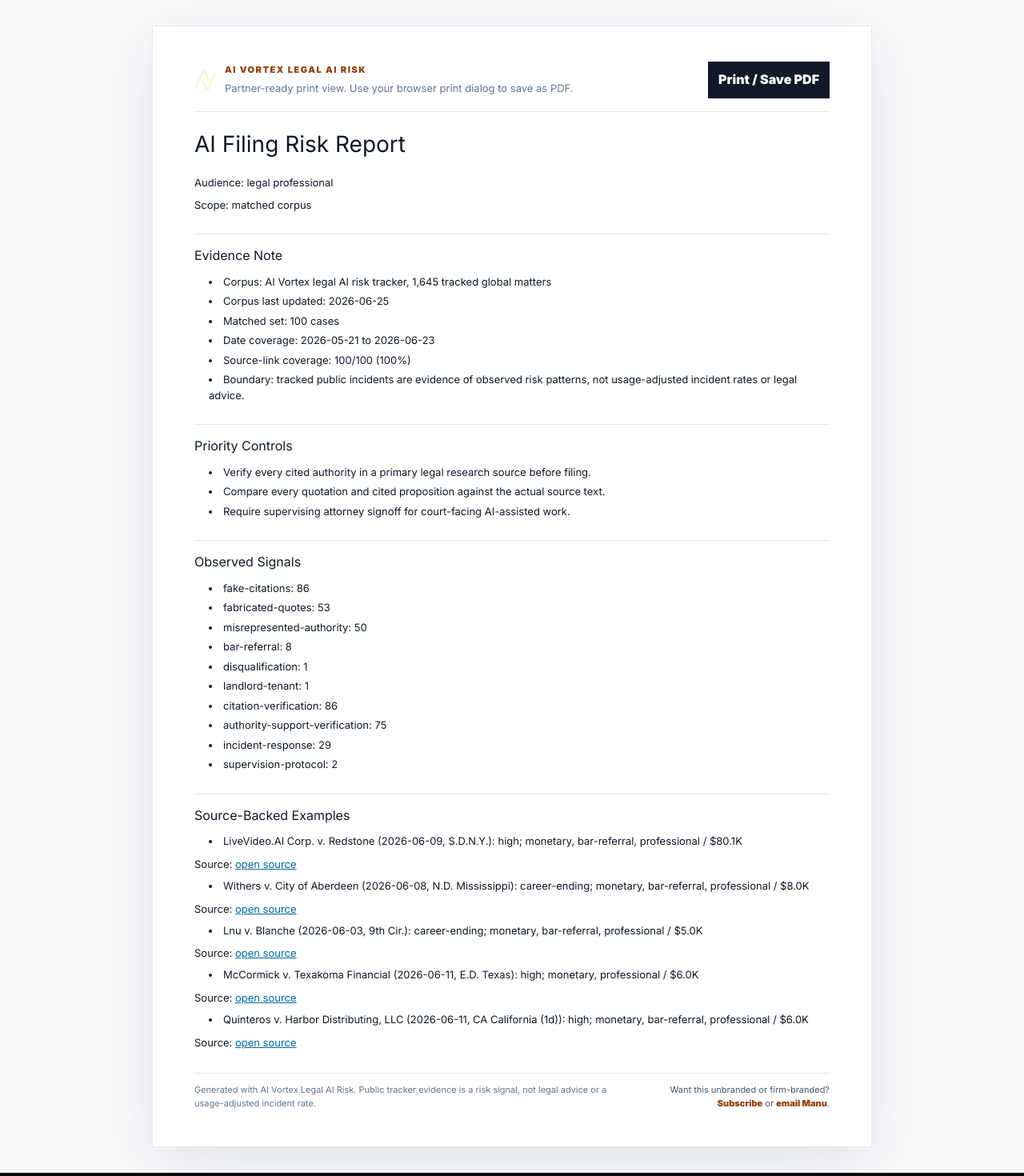
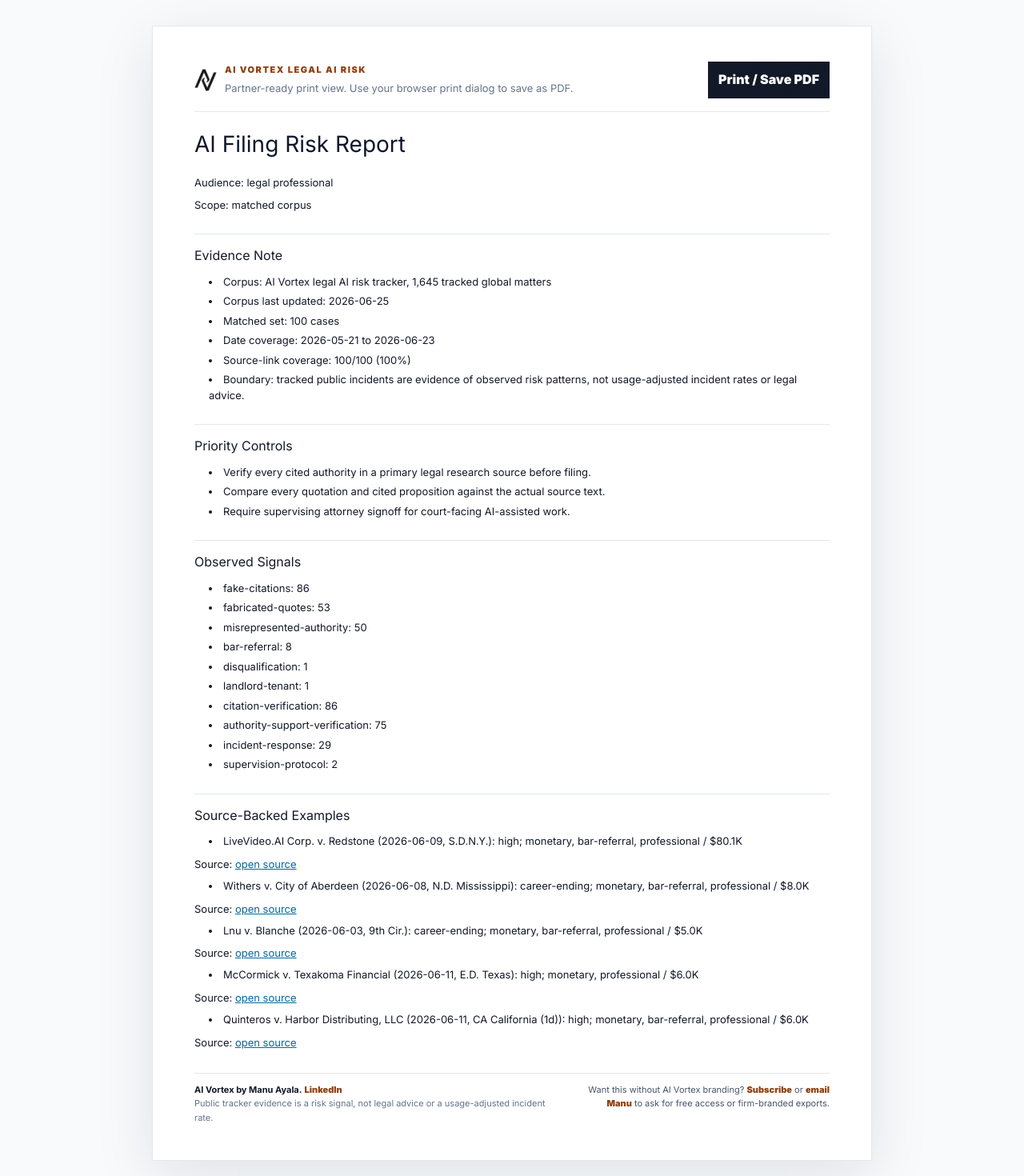
Before and after one commit to ayalamanuliber/sanctions-tracker, a Next.js app: page /artifact/print in a window 1280 px wide. Shown: the top 1470 px of the page at 80% size. Built offline with nearby package versions, Linux system fonts and the light colour scheme.

Commit message:
Refine print artifact attribution CTA

```diff
--- a/app/artifact/print/page.tsx
+++ b/app/artifact/print/page.tsx
@@ -25,7 +25,7 @@ export default async function ArtifactPrintPage({ searchParams }: PageProps) {
       <article style={{ maxWidth: 900, margin: "0 auto", background: "#fff", border: "1px solid #e5e7eb", padding: "44px 52px", boxShadow: "0 20px 70px rgba(15, 23, 42, 0.10)" }}>
         <div className="screen-only report-shell" style={{ display: "flex", justifyContent: "space-between", gap: 16, alignItems: "center", borderBottom: "1px solid #e5e7eb", paddingBottom: 16, marginBottom: 24 }}>
           <div style={{ display: "flex", alignItems: "center", gap: 10 }}>
-            <img src="/av-logo-nav.png" alt="AI Vortex" style={{ width: 28, height: 28 }} />
+            <img src="/av-logo-nav.png" alt="AI Vortex" className="screen-logo" />
             <div>
               <div style={{ color: "#92400e", fontSize: 11, fontWeight: 800, letterSpacing: "0.14em", textTransform: "uppercase" }}>AI Vortex Legal AI Risk</div>
               <div style={{ color: "#64748b", fontSize: 13, marginTop: 4 }}>Partner-ready print view. Use your browser print dialog to save as PDF.</div>
@@ -49,15 +49,21 @@ export default async function ArtifactPrintPage({ searchParams }: PageProps) {
         </div>
         <div className="artifact-body" dangerouslySetInnerHTML={{ __html: html }} />
         <footer>
-          <div>Generated with AI Vortex Legal AI Risk. Public tracker evidence is a risk signal, not legal advice or a usage-adjusted incident rate.</div>
+          <div>
+            <strong>AI Vortex by Manu Ayala.</strong>{" "}
+            <a href="https://www.linkedin.com/in/aivortex/" target="_blank" rel="noreferrer">LinkedIn</a>
+            <br />
+            Public tracker evidence is a risk signal, not legal advice or a usage-adjusted incident rate.
+          </div>
           <div className="export-cta">
-            Want this unbranded or firm-branded? <a href="https://www.aivortex.io/legal#subscribe">Subscribe</a> or <a href="mailto:manuel@aivortex.io?subject=AI%20Vortex%20Pro%20Export%20Access">email Manu</a>.
+            Want this without AI Vortex branding? <a href="https://www.aivortex.io/legal#subscribe">Subscribe</a> or <a href="mailto:manuel@aivortex.io?subject=AI%20Vortex%20Free%20or%20Firm-Branded%20Export%20Access">email Manu</a> to ask for free access or firm-branded exports.
           </div>
         </footer>
       </article>
       <script dangerouslySetInnerHTML={{ __html: "document.querySelector('.print-button')?.addEventListener('click',()=>window.print())" }} />
       <style>{`
         .print-brand { display: none; justify-content: space-between; gap: 20px; border-bottom: 2px solid #111827; padding-bottom: 12px; margin-bottom: 22px; }
+        .screen-logo, .brand-logo { width: 28px; height: 28px; filter: brightness(0) saturate(100%); opacity: 0.92; }
         .brand-logo { width: 24px; height: 24px; }
         .brand-kicker { color: #92400e; font-size: 10px; font-weight: 900; letter-spacing: 0.16em; text-transform: uppercase; }
         .brand-subtitle, .brand-date { color: #64748b; font-size: 11px; margin-top: 4px; }
@@ -71,8 +77,9 @@ export default async function ArtifactPrintPage({ searchParams }: PageProps) {
         .artifact-body a { color: #0369a1; text-decoration: underline; overflow-wrap: anywhere; }
         .artifact-body .source-line { color: #475569; font-size: 12px; margin-left: 18px; }
         footer { border-top: 1px solid #e5e7eb; margin-top: 28px; padding-top: 12px; color: #64748b; font-size: 11px; display: flex; justify-content: space-between; gap: 18px; align-items: flex-start; }
+        footer strong { color: #111827; }
         footer a { color: #92400e; font-weight: 800; text-decoration: none; }
-        .export-cta { text-align: right; max-width: 240px; color: #475569; }
+        .export-cta { text-align: right; max-width: 330px; color: #475569; }
         @media print {
           main { background: #fff !important; padding: 0 !important; }
           article { border: 0 !important; box-shadow: none !important; max-width: none !important; padding: 0 !important; }
```
